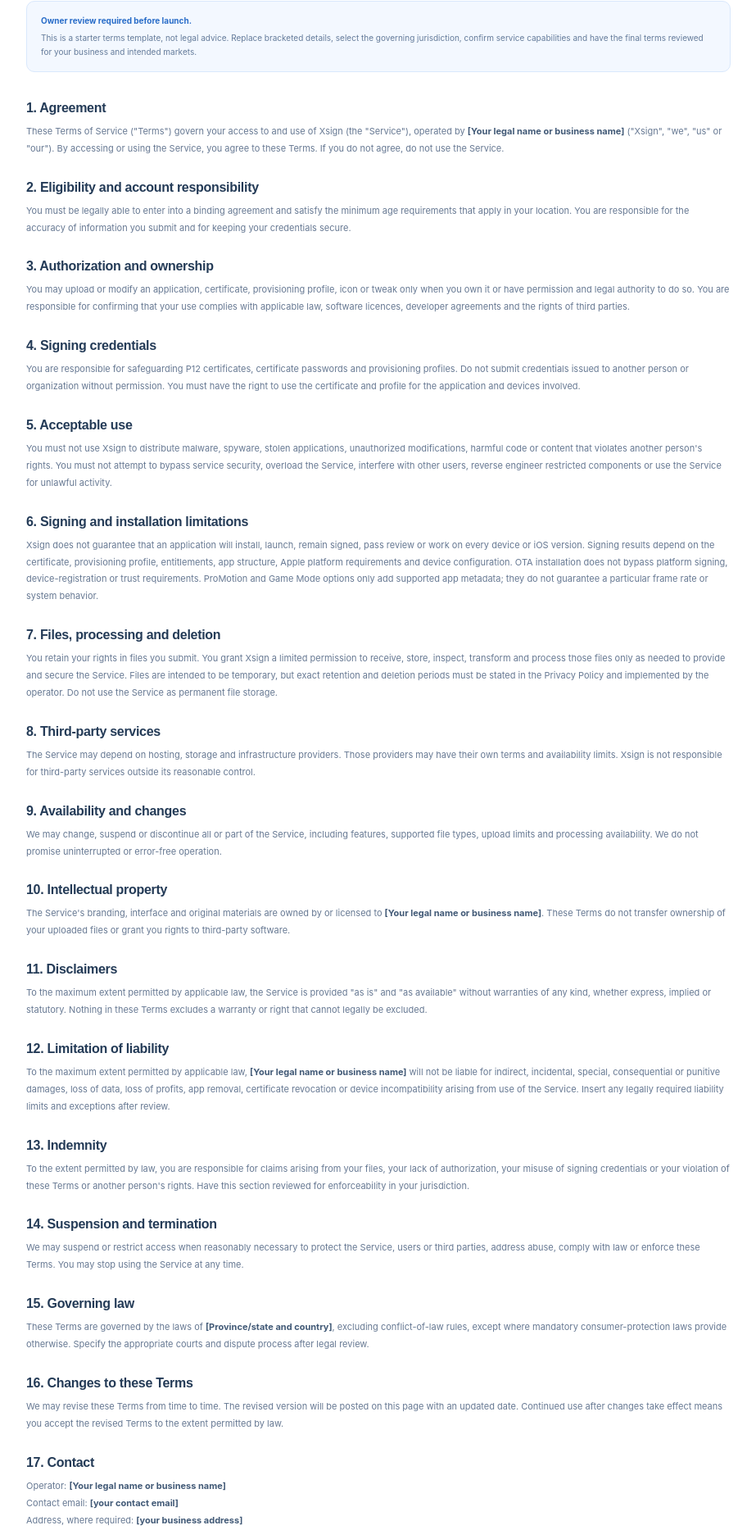
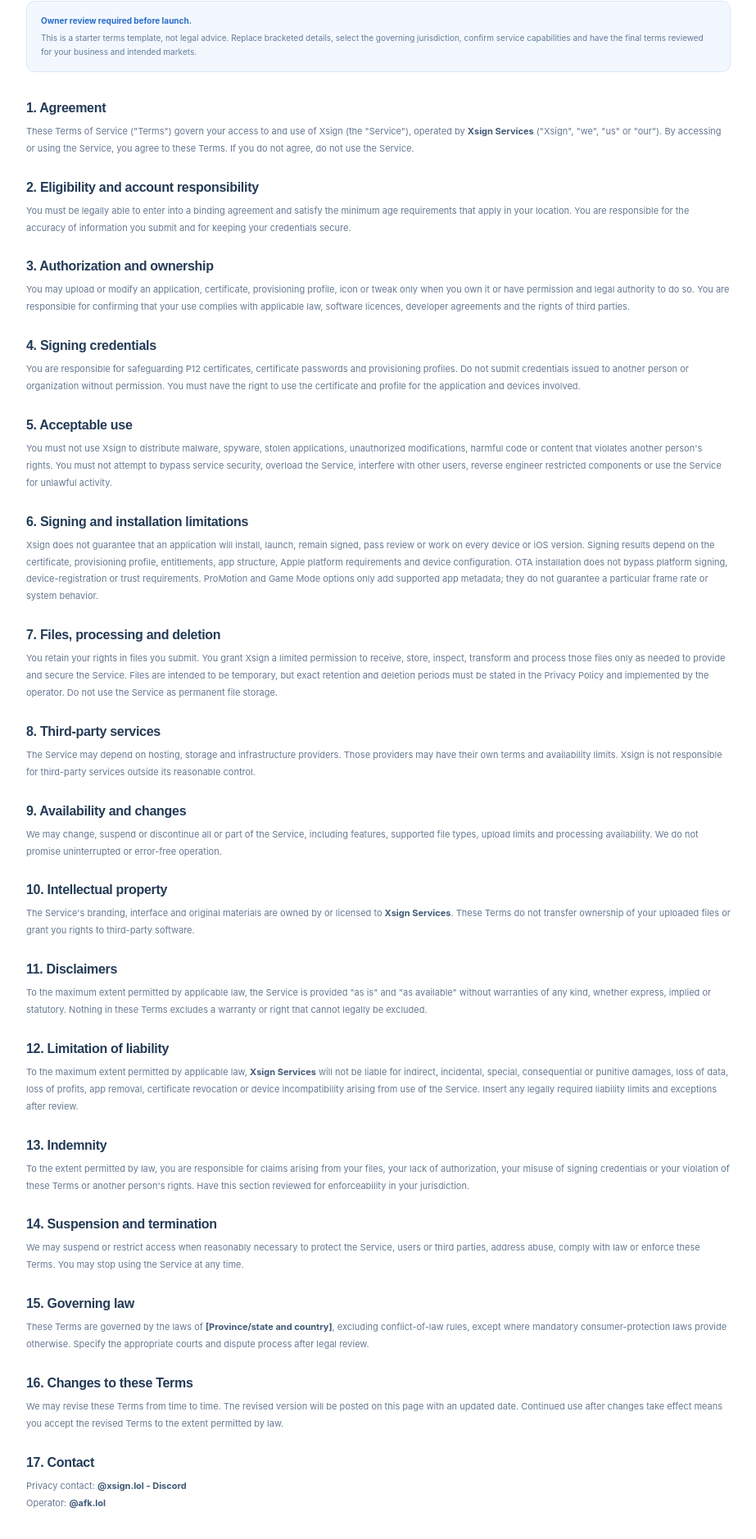
Before and after one commit to MooCore/XsignSite, a Next.js app: page /terms in a window 1280 px wide. Shown: the part 306-2184 px from the top of the page at 82% size, without its empty margins (178-1101 px from the left). Built offline with nearby package versions, Linux system fonts and the light colour scheme; no server answers.

Commit message:
Add files via upload

```diff
--- a/app/terms/page.js
+++ b/app/terms/page.js
@@ -10,7 +10,7 @@ export default function TermsPage() {
         <div className="legal-notice"><strong>Owner review required before launch.</strong> This is a starter terms template, not legal advice. Replace bracketed details, select the governing jurisdiction, confirm service capabilities and have the final terms reviewed for your business and intended markets.</div>
         <article className="legal-content">
           <h2>1. Agreement</h2>
-          <p>These Terms of Service ("Terms") govern your access to and use of Xsign (the "Service"), operated by <strong>[Your legal name or business name]</strong> ("Xsign", "we", "us" or "our"). By accessing or using the Service, you agree to these Terms. If you do not agree, do not use the Service.</p>
+          <p>These Terms of Service ("Terms") govern your access to and use of Xsign (the "Service"), operated by <strong>Xsign Services</strong> ("Xsign", "we", "us" or "our"). By accessing or using the Service, you agree to these Terms. If you do not agree, do not use the Service.</p>
           <h2>2. Eligibility and account responsibility</h2>
           <p>You must be legally able to enter into a binding agreement and satisfy the minimum age requirements that apply in your location. You are responsible for the accuracy of information you submit and for keeping your credentials secure.</p>
           <h2>3. Authorization and ownership</h2>
@@ -28,11 +28,11 @@ export default function TermsPage() {
           <h2>9. Availability and changes</h2>
           <p>We may change, suspend or discontinue all or part of the Service, including features, supported file types, upload limits and processing availability. We do not promise uninterrupted or error-free operation.</p>
           <h2>10. Intellectual property</h2>
-          <p>The Service's branding, interface and original materials are owned by or licensed to <strong>[Your legal name or business name]</strong>. These Terms do not transfer ownership of your uploaded files or grant you rights to third-party software.</p>
+          <p>The Service's branding, interface and original materials are owned by or licensed to <strong>Xsign Services</strong>. These Terms do not transfer ownership of your uploaded files or grant you rights to third-party software.</p>
           <h2>11. Disclaimers</h2>
           <p>To the maximum extent permitted by applicable law, the Service is provided "as is" and "as available" without warranties of any kind, whether express, implied or statutory. Nothing in these Terms excludes a warranty or right that cannot legally be excluded.</p>
           <h2>12. Limitation of liability</h2>
-          <p>To the maximum extent permitted by applicable law, <strong>[Your legal name or business name]</strong> will not be liable for indirect, incidental, special, consequential or punitive damages, loss of data, loss of profits, app removal, certificate revocation or device incompatibility arising from use of the Service. Insert any legally required liability limits and exceptions after review.</p>
+          <p>To the maximum extent permitted by applicable law, <strong>Xsign Services</strong> will not be liable for indirect, incidental, special, consequential or punitive damages, loss of data, loss of profits, app removal, certificate revocation or device incompatibility arising from use of the Service. Insert any legally required liability limits and exceptions after review.</p>
           <h2>13. Indemnity</h2>
           <p>To the extent permitted by law, you are responsible for claims arising from your files, your lack of authorization, your misuse of signing credentials or your violation of these Terms or another person's rights. Have this section reviewed for enforceability in your jurisdiction.</p>
           <h2>14. Suspension and termination</h2>
@@ -42,7 +42,7 @@ export default function TermsPage() {
           <h2>16. Changes to these Terms</h2>
           <p>We may revise these Terms from time to time. The revised version will be posted on this page with an updated date. Continued use after changes take effect means you accept the revised Terms to the extent permitted by law.</p>
           <h2>17. Contact</h2>
-          <p>Operator: <strong>[Your legal name or business name]</strong><br/>Contact email: <strong>[your contact email]</strong><br/>Address, where required: <strong>[your business address]</strong></p>
+          <p>Privacy contact: <strong>@xsign.lol - Discord</strong><br/>Operator: <strong>@afk.lol</strong></p>
           <div className="legal-support"><h2>Support</h2><p>For general assistance, questions about using Xsign or help with signing issues, join the Xsign Discord server.</p><a href="https://discord.gg/Fapt85usjU" target="_blank" rel="noreferrer">Join the Xsign Discord <span aria-hidden="true">↗</span></a></div>
         </article>
       </div>
```
